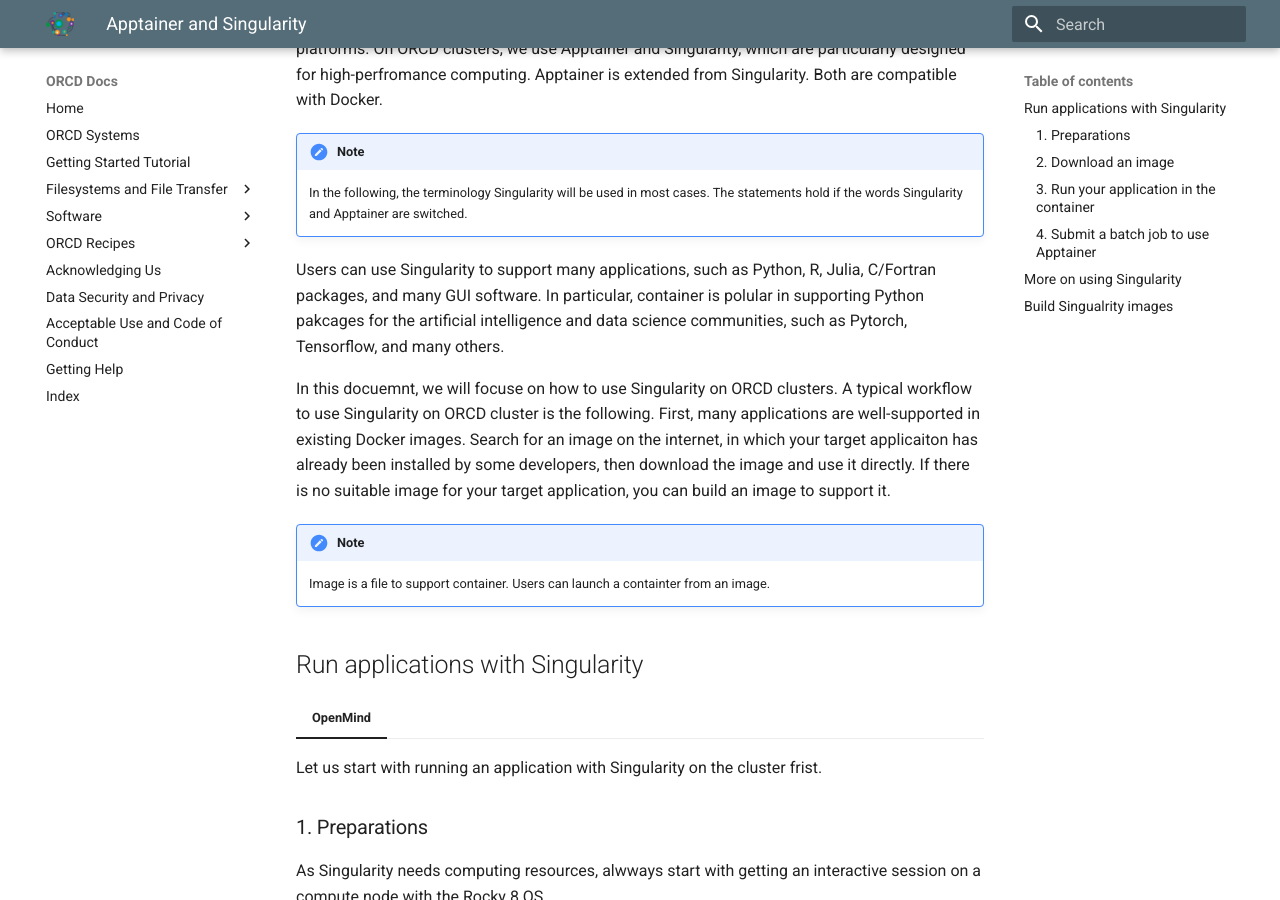
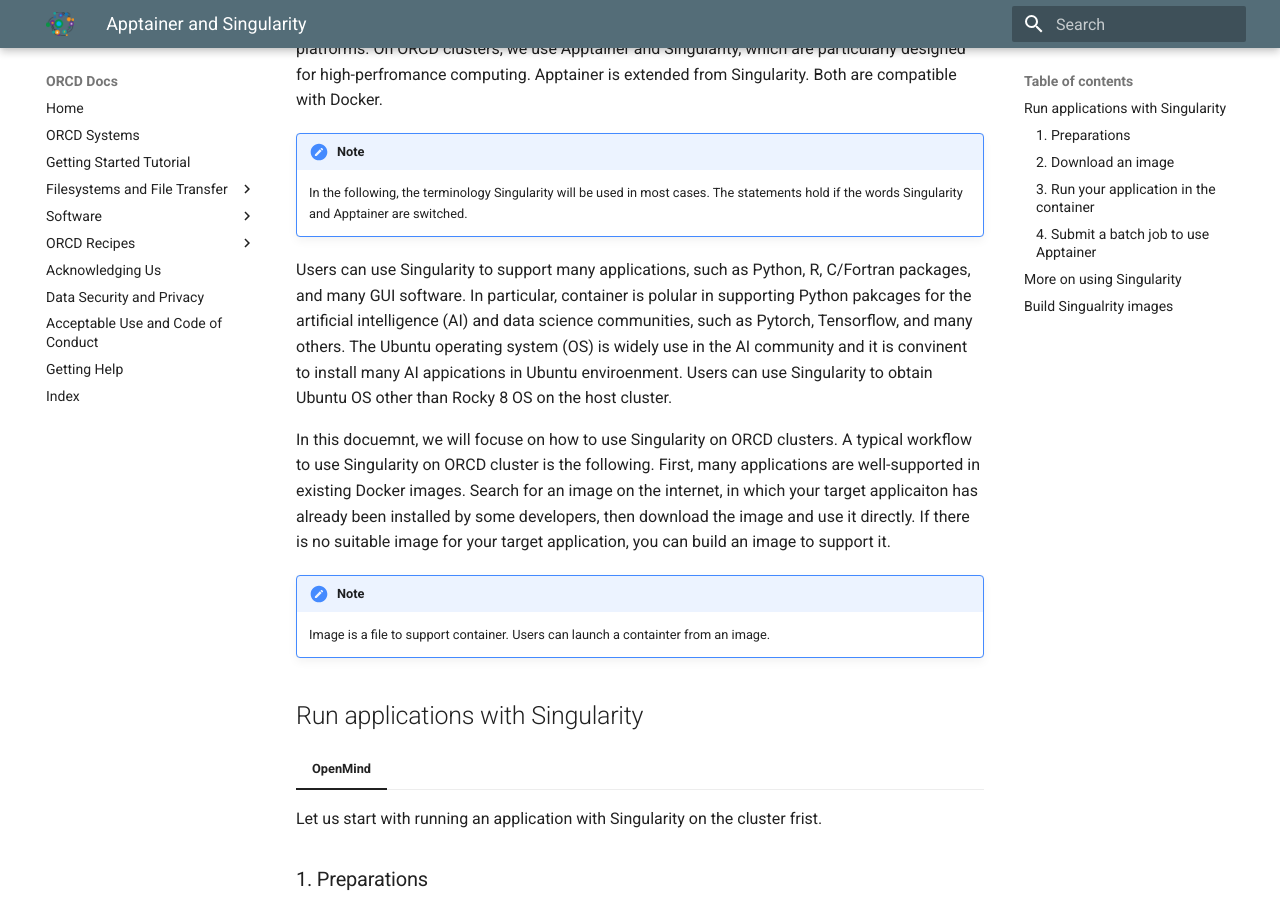
Before and after one commit to mit-orcd/orcd-docs-edit, an MkDocs documentation site: the page built from docs/software/apptainer.md, in a window 1280 px wide and 900 px high, scrolled down 395 px. Built offline with MkDocs 1.6.1 and Material for MkDocs 9.7.7, drawn with Linux system fonts in a browser that asks for light colours.

Commit message:
singularity

```diff
--- a/docs/software/apptainer.md
+++ b/docs/software/apptainer.md
@@ -19,7 +19,7 @@
 !!! note
     In the following, the terminology Singularity will be used in most cases. The statements hold if the words Singularity and Apptainer are switched.
 
-Users can use Singularity to support many applications, such as Python, R, Julia, C/Fortran packages, and many GUI software. In particular, container is polular in supporting Python pakcages for the artificial intelligence and data science communities, such as Pytorch, Tensorflow, and many others.
+Users can use Singularity to support many applications, such as Python, R, C/Fortran packages, and many GUI software. In particular, container is polular in supporting Python pakcages for the artificial intelligence (AI) and data science communities, such as Pytorch, Tensorflow, and many others. The Ubuntu operating system (OS) is widely use in the AI community and it is convinent to install many AI appications in Ubuntu enviroenment. Users can use Singularity to obtain Ubuntu OS other than Rocky 8 OS on the host cluster.
 
 In this docuemnt, we will focuse on how to use Singularity on ORCD clusters. A typical workflow to use Singularity on ORCD cluster is the following. First, many applications are well-supported in existing Docker images. Search for an image on the internet, in which your target applicaiton has already been installed by some developers, then download the image and use it directly. If there is no suitable image for your target application, you can build an image to support it.
 
```
